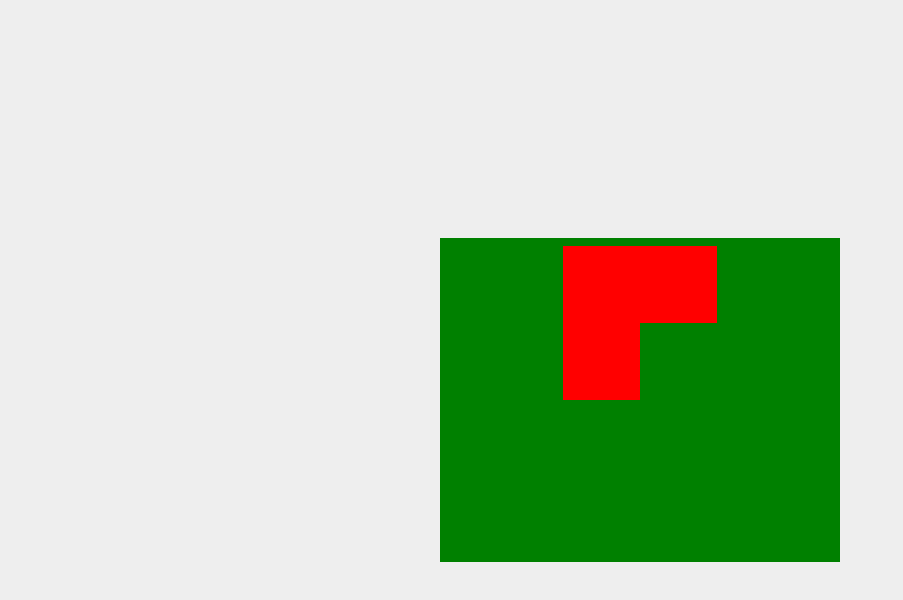
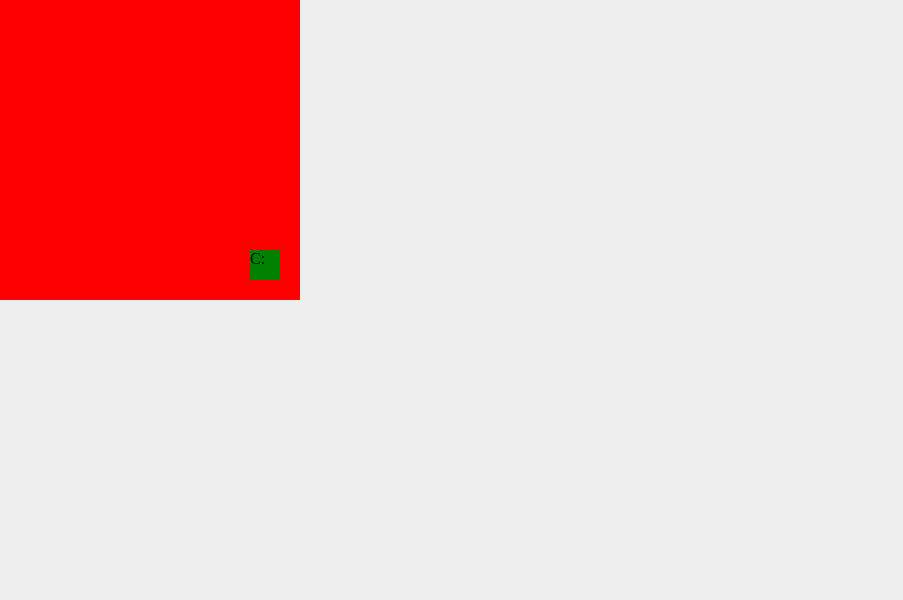
Before and after one commit to dirckvdende/no-mate, a Vue app: page / in a window 1280 px wide. Shown: the top 600 px of the page, without its empty margins (0-903 px from the left). Built offline with nearby package versions, Linux system fonts and the light colour scheme.

Commit message:
Created initial test for snap area

```diff
--- a/src/components/App.vue
+++ b/src/components/App.vue
@@ -1,14 +1,16 @@
 <script setup lang="ts">
     import Puzzle from "./Puzzle.vue"
     import { puzzle } from "@/puzzles/1"
+    import Test from "./Test.vue"
 </script>
 
 <template>
-    <div :class="$style.container">
+    <!-- <div :class="$style.container">
         <div>
             <Puzzle :puzzle="puzzle" />
         </div>
-    </div>
+    </div> -->
+    <Test />
 </template>
 
 <style lang="scss" module>
--- /dev/null
+++ b/src/components/SnapArea.vue
@@ -0,0 +1,97 @@
+<script setup lang="ts">
+    import { type SnapAreaSettings } from "@/types/SnapAreaSettings"
+    import { provide, useTemplateRef } from "vue"
+    import { snapAreaKey } from "@/types/SnapAreaProvide"
+
+    const {
+        targets,
+        snapDistance = 10,
+        allowMultipleAtTarget = false,
+    } = defineProps<SnapAreaSettings>()
+
+    const snappedItems: Map<string, string> = new Map()
+    const occupiedTargets: Set<string> = new Set()
+    const container = useTemplateRef("container")
+
+    /**
+     * Get the Euclidean distance between two points in 2D space
+     * @param pointA The first point
+     * @param pointB The second point
+     * @returns The distance between the points
+     */
+    function distance(
+        pointA: readonly [number, number],
+        pointB: readonly [number, number],
+    ): number {
+        return Math.sqrt(Math.pow((pointA[0] - pointB[0]), 2)
+            + Math.pow((pointA[1] - pointB[1]), 2))
+    }
+
+    /**
+     * Snap an item with the given ID to the snap area. Note that this does not
+     * affect the style of any element, this needs to be handled in the SnapItem
+     * component
+     * @param itemId The ID of the item to snap to a target in the area
+     * @param position The position at which the item should be (approximately)
+     * snapped
+     * @returns The ID and the position of the target that the item is now
+     * snapped to, or null if the item could not be snapped
+     */
+    function snap(itemId: string, position: [number, number]): {
+        id: string
+        position: [number, number]
+    } | null {
+        if (snappedItems.has(itemId))
+            unsnap(itemId)
+        let minDistance = snapDistance
+        let minTarget: null | string = null
+        for (const [targetId, targetPosition] of targets.entries()) {
+            if (!allowMultipleAtTarget && occupiedTargets.has(targetId))
+                continue
+            const curDistance = distance(position, targetPosition)
+            console.log("distance:", curDistance)
+            if (curDistance < minDistance) {
+                minDistance = curDistance
+                minTarget = targetId
+                if (!allowMultipleAtTarget)
+                    occupiedTargets.add(targetId)
+            }
+        }
+        if (minTarget === null)
+            return null
+        snappedItems.set(itemId, minTarget)
+        return {
+            id: minTarget,
+            position: [...targets.get(minTarget)!],
+        }
+    }
+
+    /**
+     * Unsnap an item with the given ID from the snap area
+     * @param itemId The ID of the item to unsnap
+     */
+    function unsnap(itemId: string): void {
+        const targetId = snappedItems.get(itemId)
+        if (targetId === undefined)
+            return
+        if (!allowMultipleAtTarget)
+            occupiedTargets.delete(targetId)
+        snappedItems.delete(itemId)
+    }
+
+    provide(snapAreaKey, { snap, unsnap, container })
+</script>
+
+<template>
+    <div ref="container" :class="$style.container">
+        <slot />
+    </div>
+</template>
+
+<style lang="scss" module>
+    .container {
+        position: relative;
+        width: 100%;
+        height: 100%;
+    }
+</style>
--- /dev/null
+++ b/src/components/SnapItem.vue
@@ -0,0 +1,50 @@
+<script setup lang="ts">
+    import { snapAreaKey } from "@/types/SnapAreaProvide";
+    import { useDraggable } from "@vueuse/core"
+    import { computed, inject, ref, useTemplateRef } from "vue"
+
+    const { itemId } = defineProps<{
+        /** ID of the item to use for snapping. Should be unique */
+        itemId: string
+    }>()
+
+    const initialPosition: [number, number] = [250, 250]
+    const item = useTemplateRef("item")
+    const { container, snap, unsnap } = inject(snapAreaKey)!
+    const styleOverride = ref<string | null>(null)
+    const targetId = ref("")
+
+    const { style: draggableStyle } = useDraggable(item, {
+        containerElement: container,
+        initialValue: {
+            x: initialPosition[0],
+            y: initialPosition[1],
+        },
+        onMove: () => {
+            styleOverride.value = null
+        },
+        onEnd: (position) => {
+            const result = snap(itemId, [position.x, position.y])
+            targetId.value = result?.id ?? ""
+            const targetPosition = result?.position ?? initialPosition
+            styleOverride.value = `
+                left: ${targetPosition[0]}px;
+                top: ${targetPosition[1]}px;
+            `
+        }
+    })
+    const style = computed(() => styleOverride.value ?? draggableStyle.value)
+</script>
+
+<template>
+    <div :class="$style.item" ref="item" :style="style">{{ itemId }}:{{ targetId }}</div>
+</template>
+
+<style lang="scss" module>
+    .item {
+        position: absolute;
+        background-color: green;
+        width: 30px;
+        height: 30px;
+    }
+</style>
--- /dev/null
+++ b/src/components/Test.vue
@@ -0,0 +1,26 @@
+<script setup lang="ts">
+    import SnapArea from './SnapArea.vue';
+    import SnapItem from './SnapItem.vue';
+</script>
+
+<template>
+    <div :class="$style.container">
+        <SnapArea :targets="new Map([
+            ['1', [100, 100]],
+            ['2', [50, 300]],
+            ['3', [200, 200]],
+        ])" :snap-distance="50">
+            <SnapItem item-id="A" />
+            <SnapItem item-id="B" />
+            <SnapItem item-id="C" />
+        </SnapArea>
+    </div>
+</template>
+
+<style lang="scss" module>
+    .container {
+        width: 300px;
+        height: 300px;
+        background: red;
+    }
+</style>
--- /dev/null
+++ b/src/types/SnapAreaProvide.ts
@@ -0,0 +1,34 @@
+
+import type { InjectionKey, ShallowRef } from "vue"
+
+/**
+ * Provided data by SnapArea component
+ */
+export type SnapAreaProvide = {
+    /**
+     * Snap an item with the given ID to the snap area. Note that this does not
+     * affect the style of any element, this needs to be handled in the SnapItem
+     * component
+     * @param itemId The ID of the item to snap to a target in the area
+     * @param position The position at which the item should be (approximately)
+     * snapped
+     * @returns The ID and the position of the target that the item is now
+     * snapped to, or null if the item could not be snapped
+     */
+    snap: (itemId: string, position: [number, number]) => {
+        /** ID of the snapped to target */
+        id: string
+        /** Position of the snapped to target */
+        position: [number, number]
+    } | null
+    /**
+     * Unsnap an item with the given ID from the snap area
+     * @param itemId The ID of the item to unsnap
+     */
+    unsnap: (itemId: string) => void
+    /** The container element of the snap area */
+    container: Readonly<ShallowRef<HTMLDivElement | null>>
+}
+
+/** Injection key provided by SnapArea component */
+export const snapAreaKey = Symbol() as InjectionKey<SnapAreaProvide>
--- /dev/null
+++ b/src/types/SnapAreaSettings.ts
@@ -0,0 +1,13 @@
+
+/**
+ * Props/settings that can be passed to a snap area, and that are communicated
+ * to snap items
+ */
+export type SnapAreaSettings = {
+    /** List of targets that items can be snapped to */
+    targets: Map<string, [number, number]>
+    /** Maximum distance between item and target to snap item to target */
+    snapDistance?: number
+    /** Allow multiple items to be snapped to the same target */
+    allowMultipleAtTarget?: boolean
+}
```
